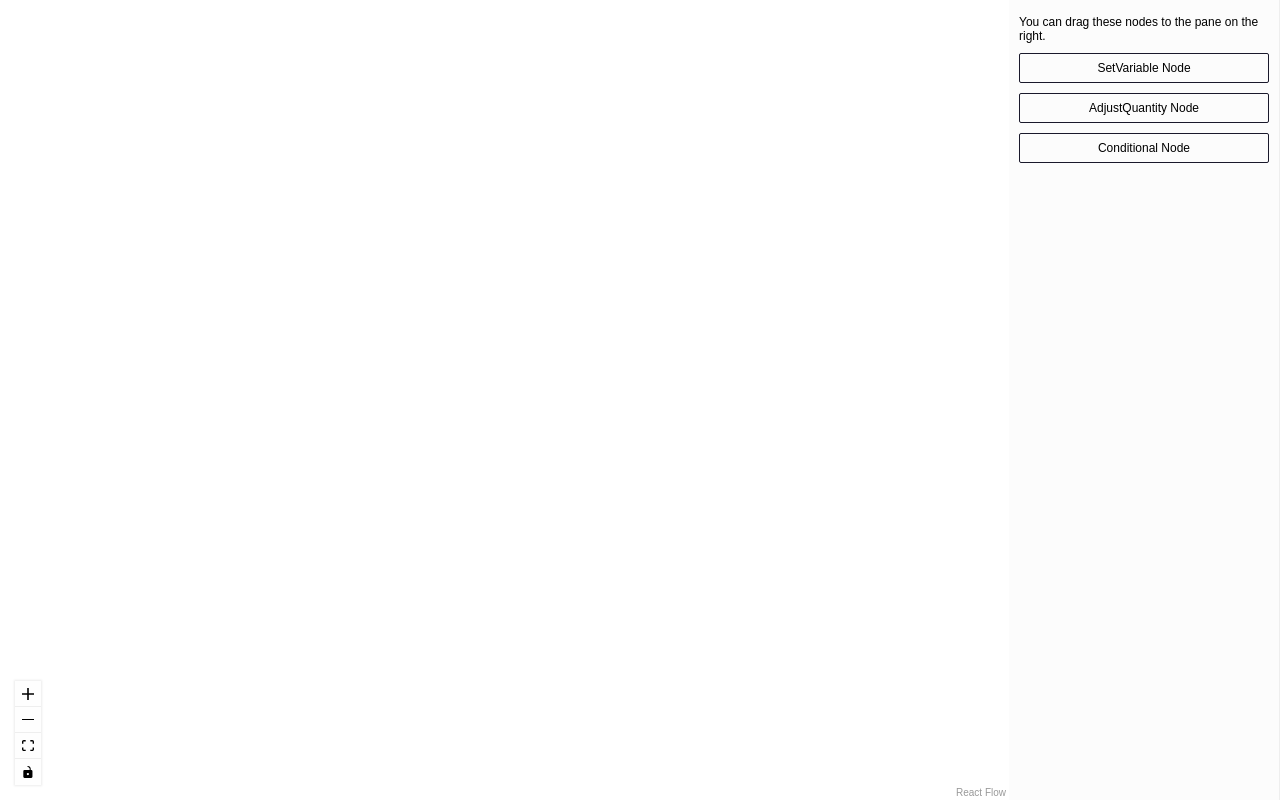
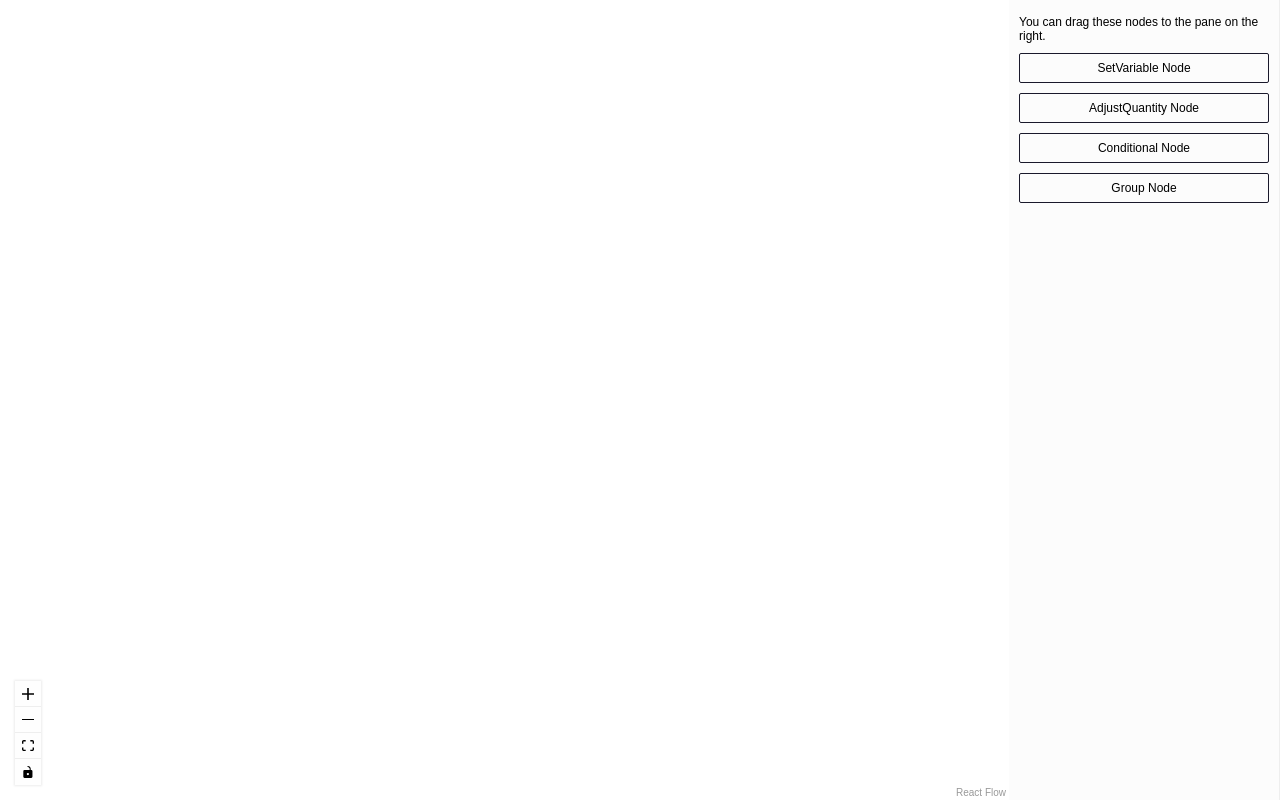
Before and after one commit to Jake-Egbert/react-flow-concept, a React (Vite) app: page / in a window 1280 px wide. Built offline with nearby package versions, Linux system fonts and the light colour scheme.

Commit message:
makes basic group node

```diff
--- a/src/App.jsx
+++ b/src/App.jsx
@@ -14,6 +14,7 @@ import Sidebar from "./Sidebar";
 import SetVariableNode from "./components/customNodes/SetVariableNode";
 import AdjustQuantityNode from "./components/customNodes/AdjustQuantityNode";
 import ConditionalNode from "./components/customNodes/ConditionalNode";
+import GroupNode from "./components/customNodes/GroupNode";
 import { DnDProvider, useDnD } from "./DnDContext";
 
 import "./index.css";
@@ -23,6 +24,7 @@ const nodeTypes = {
   setVariable: SetVariableNode,
   adjustQuantity: AdjustQuantityNode,
   conditional: ConditionalNode,
+  group: GroupNode,
 };
 
 let id = 0;
--- a/src/Sidebar.jsx
+++ b/src/Sidebar.jsx
@@ -10,7 +10,7 @@ export default () => {
     event.dataTransfer.effectAllowed = "move";
   };
 
-  const nodeTypes = ["setVariable", "adjustQuantity", "conditional"]; // Add other node types here
+  const nodeTypes = ["setVariable", "adjustQuantity", "conditional", "group"]; // Add other node types here
 
   return (
     <aside>
--- /dev/null
+++ b/src/components/customNodes/GroupNode.jsx
@@ -0,0 +1,16 @@
+import { useEffect, useCallback } from "react";
+import { NodeResizer } from "@xyflow/react";
+
+const GroupNode = ({ data }) => {
+  return (
+    <div className="group-node">
+      <h3>{data.label}</h3>
+      <NodeResizer color="#ff0071" minWidth={200} minHeight={50} />
+      <div className="group-drag-handle" draggable>
+        Drag nodes here
+      </div>
+    </div>
+  );
+};
+
+export default GroupNode;
```
